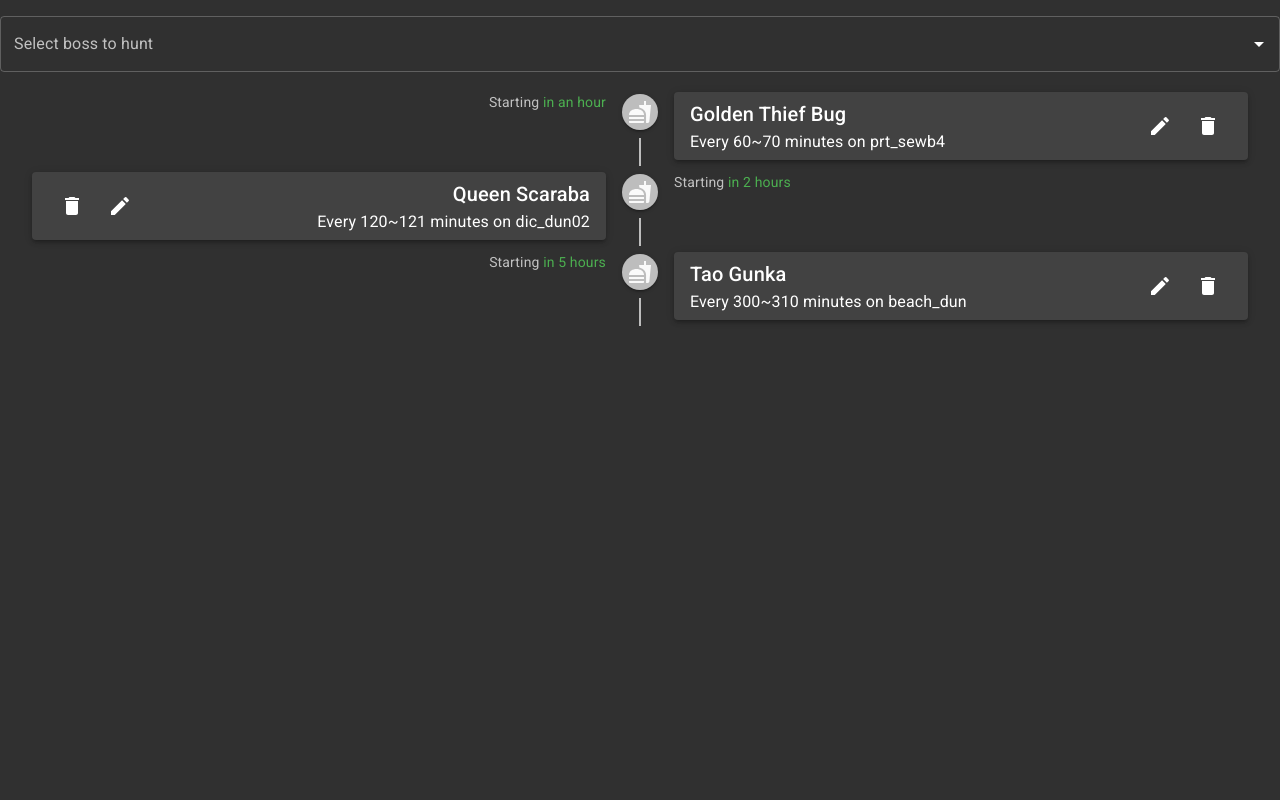
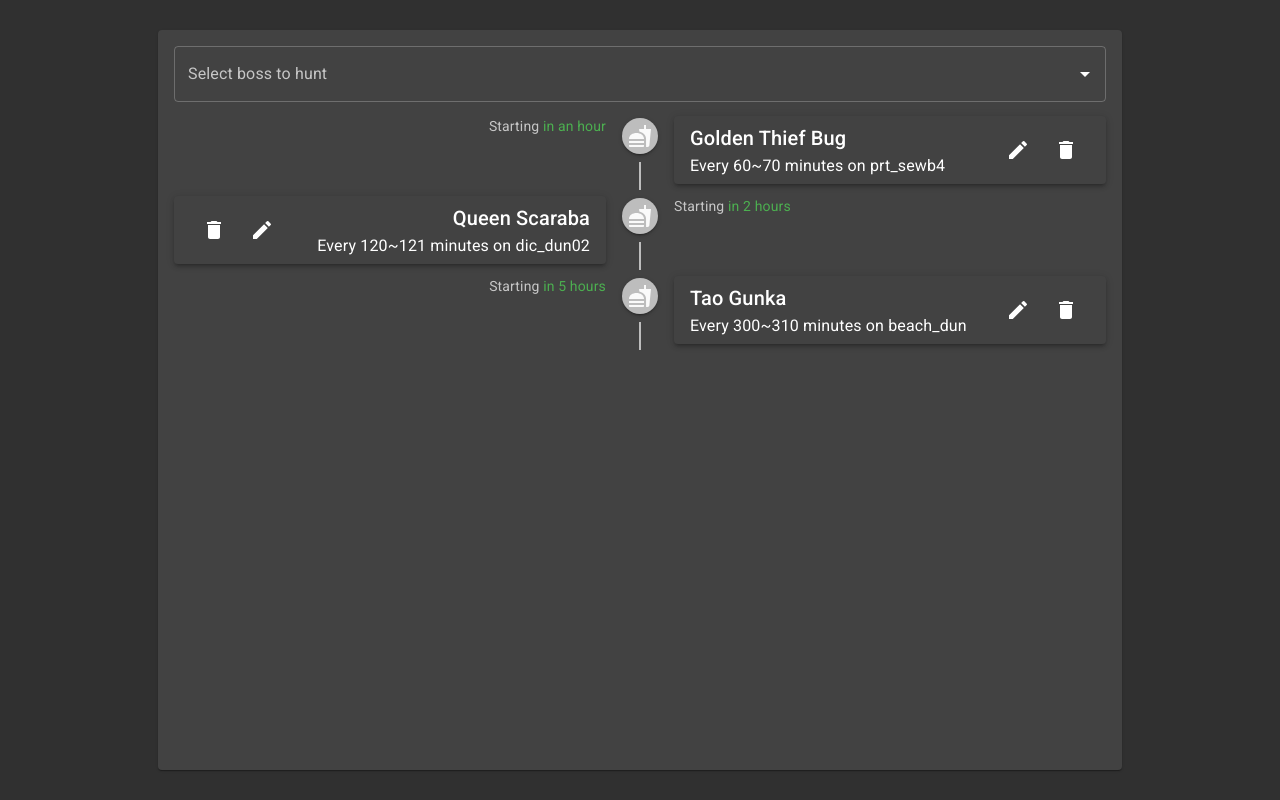
Before and after one commit to kasper573/ragnarok-boss-tracker, a React (Create React App) app: page / in a window 1280 px wide. Built offline with nearby package versions, Linux system fonts and the light colour scheme.

Commit message:
Polish page content container size and alignment

```diff
--- a/src/App.tsx
+++ b/src/App.tsx
@@ -1,12 +1,12 @@
 import React, { useState } from "react";
-import { ThemeProvider as SCThemeProvider } from "styled-components";
+import styled, { ThemeProvider as SCThemeProvider } from "styled-components";
 import { HuntTimeline } from "./HuntTimeline";
 import {
   Theme,
   ThemeProvider as MuiThemeProvider,
 } from "@material-ui/core/styles";
 import { CssBaseline } from "@material-ui/core";
-import { Background } from "./Background";
+import { Container } from "./Container";
 import { BossSelector } from "./BossSelector";
 import { useListState } from "./useListState";
 import { Hunt } from "./Hunt";
@@ -44,11 +44,13 @@ export const App: React.FC<AppProps> = ({ theme, bosses }) => {
       <SCThemeProvider theme={theme}>
         <MuiPickersUtilsProvider utils={MomentUtils}>
           <CssBaseline />
-          <Background>
-            <BossSelector
-              bosses={notHuntedBosses(bosses, hunts)}
-              onSelect={startCreating}
-            />
+          <Container>
+            <BossSelectorPadding>
+              <BossSelector
+                bosses={notHuntedBosses(bosses, hunts)}
+                onSelect={startCreating}
+              />
+            </BossSelectorPadding>
             {hunts.length > 0 ? (
               <HuntTimeline
                 hunts={hunts}
@@ -66,7 +68,7 @@ export const App: React.FC<AppProps> = ({ theme, bosses }) => {
                 onChange={saveEdit}
               />
             )}
-          </Background>
+          </Container>
         </MuiPickersUtilsProvider>
       </SCThemeProvider>
     </MuiThemeProvider>
@@ -75,3 +77,7 @@ export const App: React.FC<AppProps> = ({ theme, bosses }) => {
 
 const notHuntedBosses = (bosses: Boss[], hunts: Hunt[]) =>
   bosses.filter((boss) => !hunts.find((hunt) => hunt.boss === boss));
+
+const BossSelectorPadding = styled.div`
+  padding: 0 16px;
+`;
--- a/src/Background.tsx
+++ /dev/null
@@ -1,6 +0,0 @@
-import styled from "styled-components";
-
-export const Background = styled.div`
-  height: 100%;
-  width: 100%;
-`;
--- /dev/null
+++ b/src/Container.tsx
@@ -0,0 +1,38 @@
+import React from "react";
+import styled from "styled-components";
+import { Paper } from "@material-ui/core";
+
+/**
+ * The primary content container for everything shown on the web page.
+ * Centers content horizontally and wraps everything in a fixed size Paper.
+ */
+export const Container: React.FC = ({ children }) => (
+  <AlignAndPadding>
+    <FixedSizePaper>{children}</FixedSizePaper>
+  </AlignAndPadding>
+);
+
+const padding = 30;
+const breakpoints = [768, 1024];
+const mediaQueries = breakpoints.slice().reverse()
+  .map(
+    (bp) =>
+      `@media screen and (min-width: ${bp}px) {width: ${bp - padding * 2}px;}`
+  )
+  .join();
+
+const AlignAndPadding = styled.div`
+  width: 100%;
+  height: 100%;
+  display: flex;
+  flex-direction: column;
+  align-items: center;
+  padding: ${padding}px;
+`;
+
+const FixedSizePaper = styled(Paper)`
+  display: flex;
+  flex-direction: column;
+  flex: 1;
+  ${mediaQueries}
+`;
--- a/src/HuntTimeline.tsx
+++ b/src/HuntTimeline.tsx
@@ -6,6 +6,7 @@ import { Hunt } from "./Hunt";
 
 const Container = styled(MuiTimeline)`
   margin: 0;
+  padding: 0;
 `;
 
 export type HuntTimelineProps = {
```
